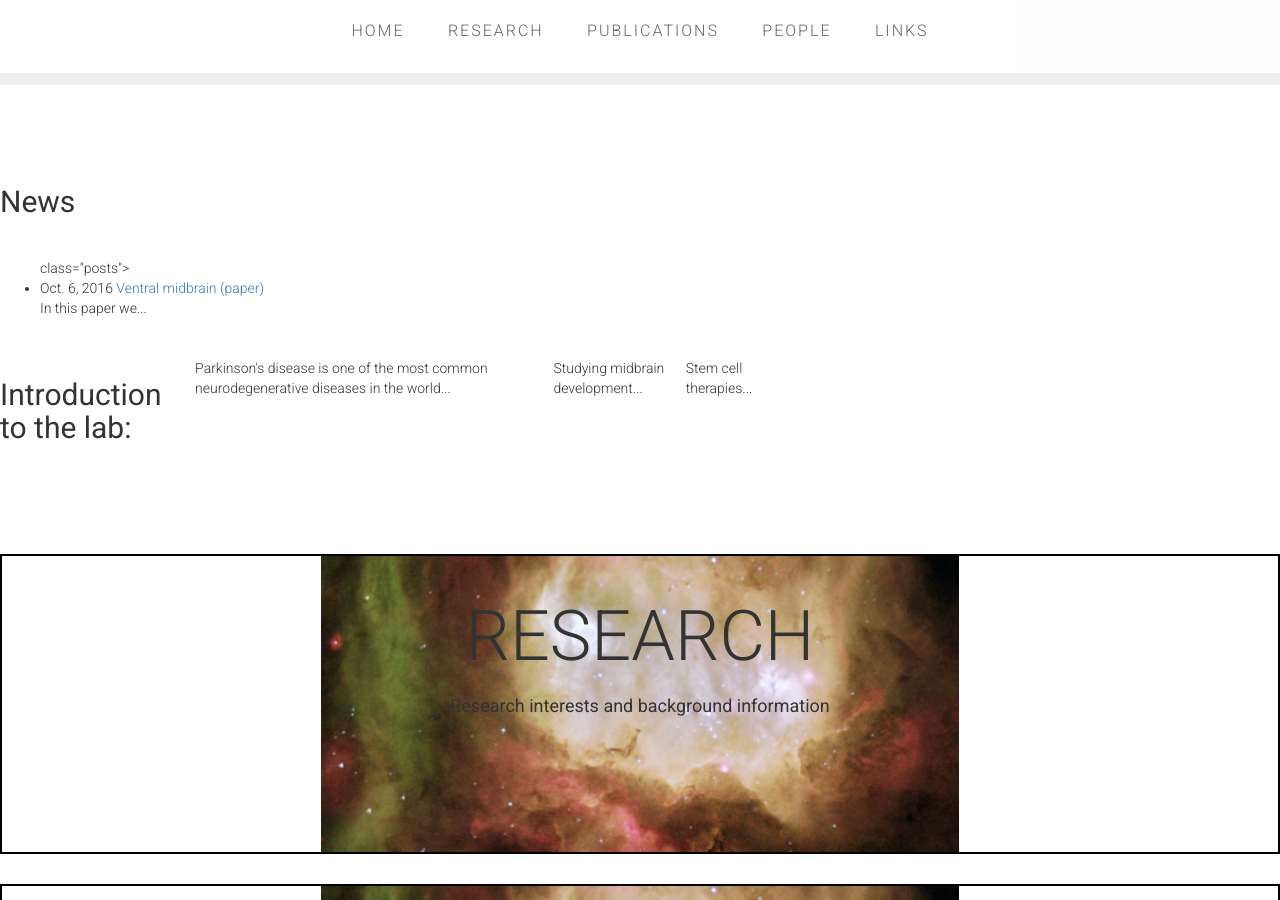
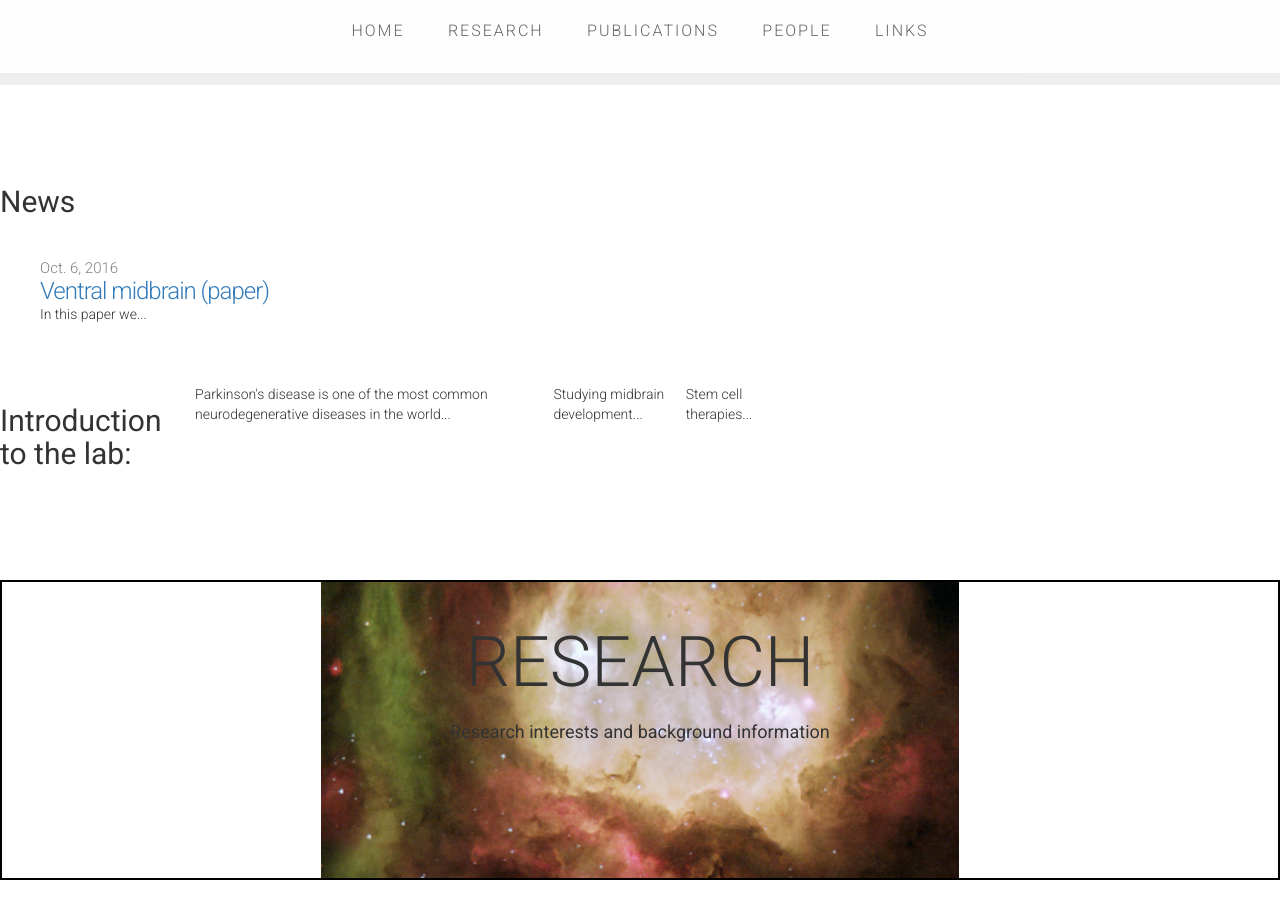
Before and after one commit to ArenasLab/arenaslab.github.io, a Jekyll site: the page index.html, which Jekyll copies as it is, in a window 1280 px wide and 900 px high, scrolled down 455 px. Built offline with Jekyll 4.4.1, drawn with Linux system fonts in a browser that asks for light colours.

Commit message:
Update index.html

```diff
--- a/index.html
+++ b/index.html
@@ -54,7 +54,7 @@
     <p>&nbsp<p>
     <h2>News</h2>
     <p>&nbsp<p>
-    <ul> class="posts">
+    <ul class="posts">
       <li>
         <span class="post-date">Oct. 6, 2016</span>
         <a class="post-link" href="#">Ventral midbrain (paper)</a>
```
